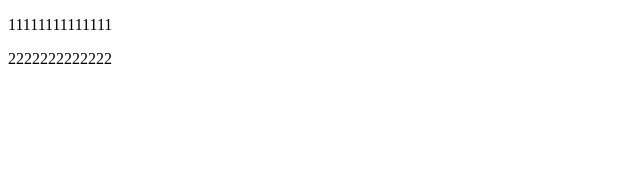
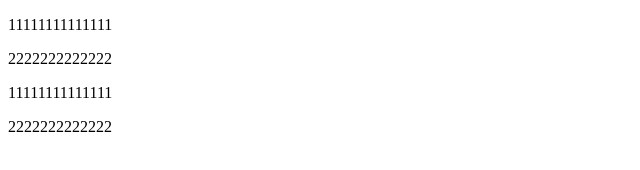
Before and after one commit to ArsPalazzz/testproj, a plain HTML site: page index.html in a window 1280 px wide. Shown: the whole page, without its empty margins (0-640 px from the left). Drawn offline with Linux system fonts and the light colour scheme.

Commit message:
test1commit2

```diff
--- a/index.html
+++ b/index.html
@@ -8,5 +8,7 @@
 <body>
     <p>11111111111111</p>
     <p>2222222222222</p>
+    <p>11111111111111</p>
+    <p>2222222222222</p>
 </body>
 </html>
```
